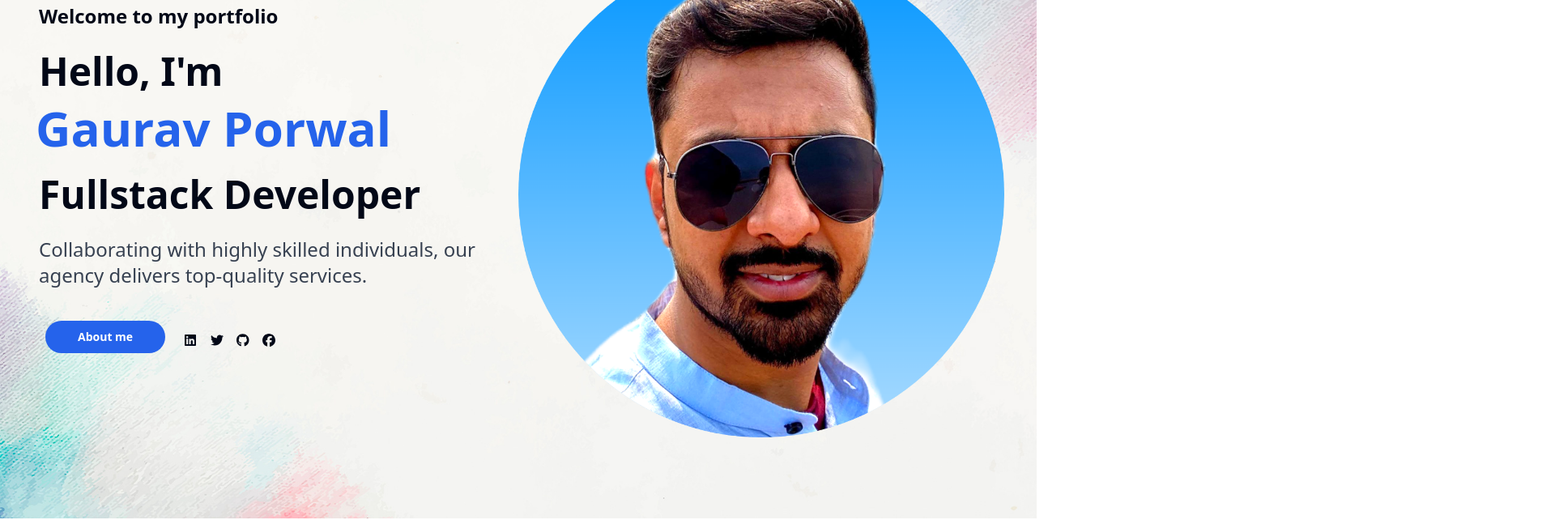
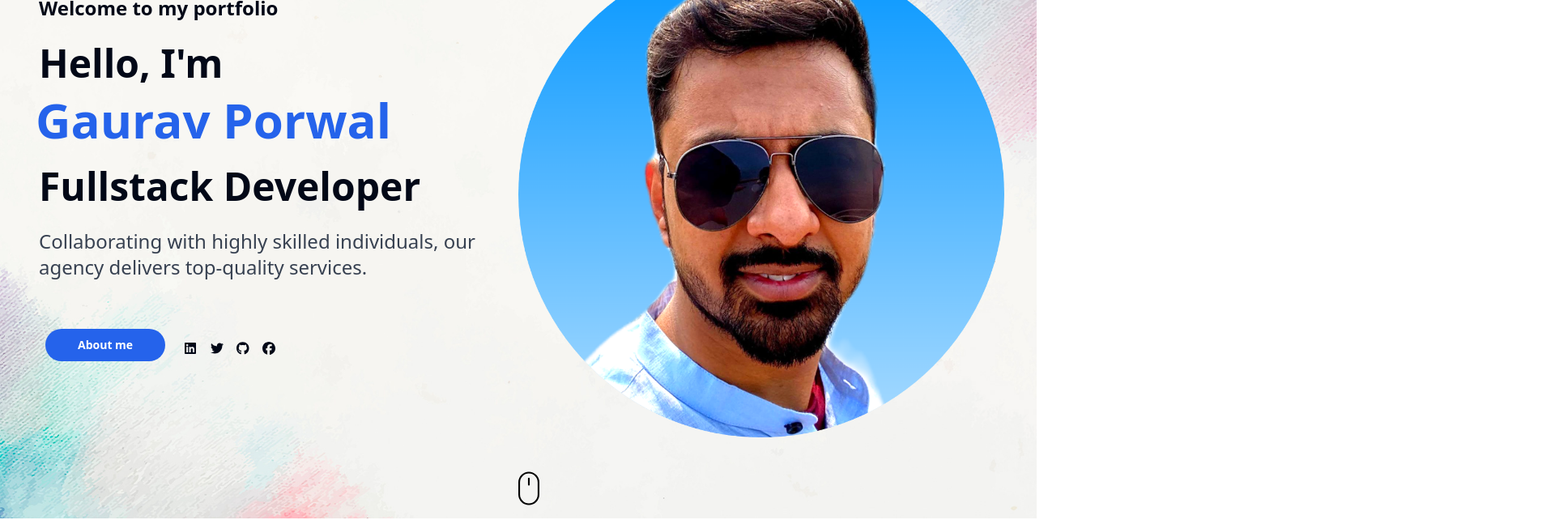
Before and after one commit to gauravprwl14/portfolio-nextjs-website, a Next.js app: page / in a window 1280 px wide. Shown: the part 160-802 px from the top of the page at 81% size, 1920 px wide, since content can reach past the window. Built offline with nearby package versions, Linux system fonts and the light colour scheme.

Commit message:
Add mouse icon to hero section

```diff
--- a/src/app/home.tsx
+++ b/src/app/home.tsx
@@ -42,25 +42,26 @@ const Home = () => {
 
 const HeroContent = ({}) => {
   return (
-    <div className="flex flex-row h-full mx-auto px-10 max-w-screen-2xl ">
-      <div className="section-1 w-full flex items-center  justify-center">
-        <div className="pr-5 p-2 ">
-          <div className=" text-2xl font-semibold mb-5">
+    <div className="flex flex-col-reverse lg:flex-row lg:justify-normal lg:items-stretch  justify-center items-center  h-full mx-auto px-4 lg:px-10 max-w-screen-2xl ">
+      {/* <div className="flex flex-row h-full mx-auto px-10 max-w-screen-2xl"> */}
+      <div className="section-1 w-full flex items-center justify-center">
+        <div className="pr-5 p-2 flex flex-col items-center lg:items-start ">
+          <div className="hidden lg:flex lg:text-2xl font-semibold mb-5">
             <h3>Welcome to my portfolio</h3>
           </div>
-          <div className=" text-5xl py-2 font-semibold">
+          <div className="text-2xl  lg:text-5xl py-2 font-semibold">
             <h3 className="">{`Hello, I'm`}</h3>
           </div>
 
-          <div className="text-6xl -ml-1 py-2 text-blue-600 font-bold font-jost mb-3">
+          <div className="text-4xl lg:text-6xl -ml-1 py-2 text-blue-600 font-bold font-jost lg:mb-3">
             <h3>{USER_OBJ.name}</h3>
           </div>
 
-          <div className="text-5xl py-2 font-semibold">
+          <div className="text-2xl lg:text-5xl py-2 font-semibold">
             <h3>{USER_OBJ.designation}</h3>
           </div>
 
-          <div className="designation text-2xl my-5 text-gray-700 font-jost">
+          <div className="designation lg:text-2xl my-5 text-gray-700 font-jost text-center lg:text-start">
             <h3>{USER_OBJ.description}</h3>
           </div>
 
@@ -85,10 +86,16 @@ const HeroContent = ({}) => {
               })}
             </div>
           </div>
+
+          <div className="mouse-container absolute bottom-4 w-full left-2/4">
+            <h3 className="">
+              <img src={"/img/slider/mouse.svg"} alt="image" />
+            </h3>
+          </div>
         </div>
       </div>
 
-      <div className="section-2 w-full flex items-center flex-col justify-center">
+      <div className="section-2 w-60 lg:mb-10 lg:h-full lg:w-full flex items-center flex-col justify-center max-w-2xl">
         <div className="avatar-container">
           <h3 className="">
             <img
```
Also changed, not shown: public/img/slider/mouse.svg (added).
